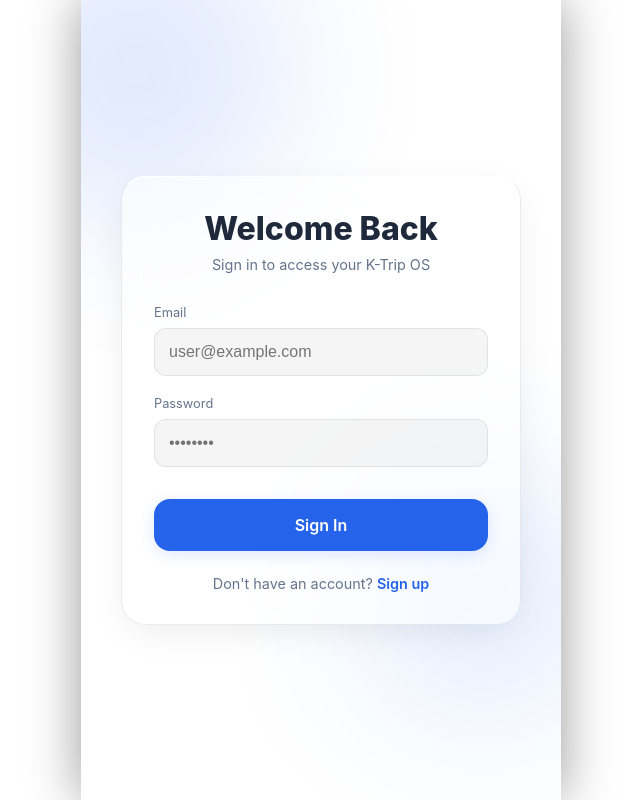
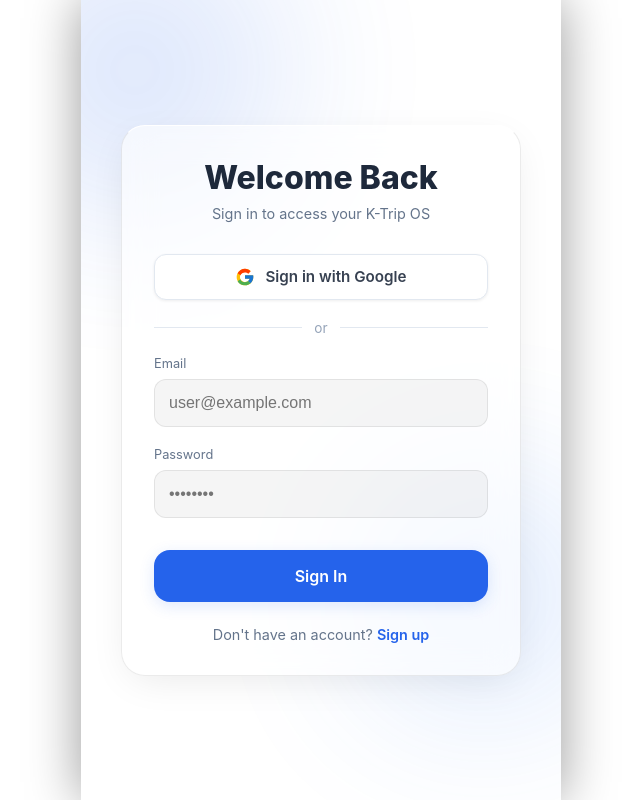
Before and after one commit to HarA-KumA/K-trip, a Next.js app: page /auth/login in a window 1280 px wide. Shown: the whole page, without its empty margins (319-959 px from the left). Built offline with nearby package versions, Linux system fonts and the light colour scheme; no server answers.

Commit message:
feat: implement real Supabase Google OAuth login and auth callback page

```diff
--- a/src/app/auth/login/page.tsx
+++ b/src/app/auth/login/page.tsx
@@ -3,46 +3,55 @@
 import { useState } from "react";
 import { useRouter } from "next/navigation";
 import styles from "./login.module.css";
-// import { createClientComponentClient } from "@supabase/auth-helpers-nextjs"; // Future integration
+import { supabase } from "@/lib/supabaseClient";
 
 export default function LoginPage() {
     const router = useRouter();
     const [email, setEmail] = useState("");
     const [password, setPassword] = useState("");
     const [loading, setLoading] = useState(false);
+    const [googleLoading, setGoogleLoading] = useState(false);
     const [error, setError] = useState<string | null>(null);
 
+    // --- Real Supabase Google OAuth ---
+    const handleGoogleLogin = async () => {
+        setGoogleLoading(true);
+        setError(null);
+        const { error } = await supabase.auth.signInWithOAuth({
+            provider: 'google',
+            options: {
+                redirectTo: `${window.location.origin}/auth/callback`,
+            },
+        });
+        if (error) {
+            setError(error.message);
+            setGoogleLoading(false);
+        }
+        // On success, browser redirects to Google — no need to setLoading(false)
+    };
+
+    // --- Real Supabase Email/Password Sign-in ---
     const handleLogin = async (e: React.FormEvent) => {
         e.preventDefault();
         setLoading(true);
         setError(null);
 
-        // Mock Login for MVP
-        setTimeout(() => {
-            if (email && password) {
-                // Success
-                console.log("Logged in mock");
-                // Attempt to get name from signup, otherwise use email handle
-                const savedName = localStorage.getItem(`signup_name_${email}`);
-                const userName = savedName || email.split('@')[0];
-                localStorage.setItem('user', JSON.stringify({ name: userName, email }));
-                setLoading(false);
-                router.push('/');
-            } else {
-                setError("Please fill in all fields.");
-                setLoading(false);
-            }
-        }, 1000);
+        const { data, error } = await supabase.auth.signInWithPassword({ email, password });
 
-        /* Real Integration Code:
-        const supabase = createClientComponentClient();
-        const { error } = await supabase.auth.signInWithPassword({
-          email,
-          password,
-        });
-        if (error) setError(error.message);
-        else router.push('/');
-        */
+        if (error) {
+            setError(error.message);
+            setLoading(false);
+            return;
+        }
+
+        if (data.user) {
+            // Persist basic info to localStorage for backward compat with existing UI
+            const name = data.user.user_metadata?.full_name || data.user.user_metadata?.name || email.split('@')[0];
+            localStorage.setItem('user', JSON.stringify({ name, email: data.user.email }));
+        }
+
+        setLoading(false);
+        router.push('/');
     };
 
     return (
@@ -55,6 +64,44 @@ export default function LoginPage() {
                 <div className={styles.header}>
                     <h1 className={styles.title}>Welcome Back</h1>
                     <p className={styles.subTitle}>Sign in to access your K-Trip OS</p>
+                </div>
+
+                {/* Google Login Button */}
+                <button
+                    type="button"
+                    onClick={handleGoogleLogin}
+                    disabled={googleLoading || loading}
+                    style={{
+                        width: '100%',
+                        display: 'flex',
+                        alignItems: 'center',
+                        justifyContent: 'center',
+                        gap: '10px',
+                        padding: '12px',
+                        borderRadius: '12px',
+                        border: '1.5px solid #e2e8f0',
+                        background: '#fff',
+                        cursor: 'pointer',
+                        fontWeight: 600,
+                        fontSize: '0.95rem',
+                        marginBottom: '20px',
+                        color: '#374151',
+                        boxShadow: '0 1px 3px rgba(0,0,0,0.07)',
+                    }}
+                >
+                    <svg width="20" height="20" viewBox="0 0 48 48">
+                        <path fill="#FFC107" d="M43.6 20H24v8h11.3C33.7 33.1 29.3 36 24 36c-6.6 0-12-5.4-12-12s5.4-12 12-12c3 0 5.8 1.1 7.9 3l5.7-5.7C34 6.1 29.3 4 24 4 12.9 4 4 12.9 4 24s8.9 20 20 20c11 0 20-8 20-20 0-1.3-.1-2.7-.4-4z" />
+                        <path fill="#FF3D00" d="M6.3 14.7l6.6 4.8C14.5 16 19 13 24 13c3 0 5.8 1.1 7.9 3l5.7-5.7C34 6.1 29.3 4 24 4 16.3 4 9.7 8.3 6.3 14.7z" />
+                        <path fill="#4CAF50" d="M24 44c5.2 0 10-1.9 13.7-5l-6.3-5.2C29.6 35.6 26.9 36.5 24 36.5c-5.3 0-9.7-3-11.2-7.3l-6.5 5C9.5 40.3 16.3 44 24 44z" />
+                        <path fill="#1976D2" d="M43.6 20H24v8h11.3c-.8 2.3-2.3 4.2-4.2 5.5l6.3 5.2C41.3 35.3 44 30.1 44 24c0-1.3-.1-2.7-.4-4z" />
+                    </svg>
+                    {googleLoading ? "Redirecting..." : "Sign in with Google"}
+                </button>
+
+                <div style={{ display: 'flex', alignItems: 'center', gap: '12px', marginBottom: '20px' }}>
+                    <div style={{ flex: 1, height: '1px', background: '#e2e8f0' }} />
+                    <span style={{ color: '#94a3b8', fontSize: '0.85rem' }}>or</span>
+                    <div style={{ flex: 1, height: '1px', background: '#e2e8f0' }} />
                 </div>
 
                 <form onSubmit={handleLogin}>
@@ -86,7 +133,7 @@ export default function LoginPage() {
 
                     <button
                         type="submit"
-                        disabled={loading}
+                        disabled={loading || googleLoading}
                         className={styles.submitBtn}
                     >
                         {loading ? "Signing in..." : "Sign In"}
```
Also changed, not shown: src/app/auth/callback/page.tsx (added, +52 -0 lines).
